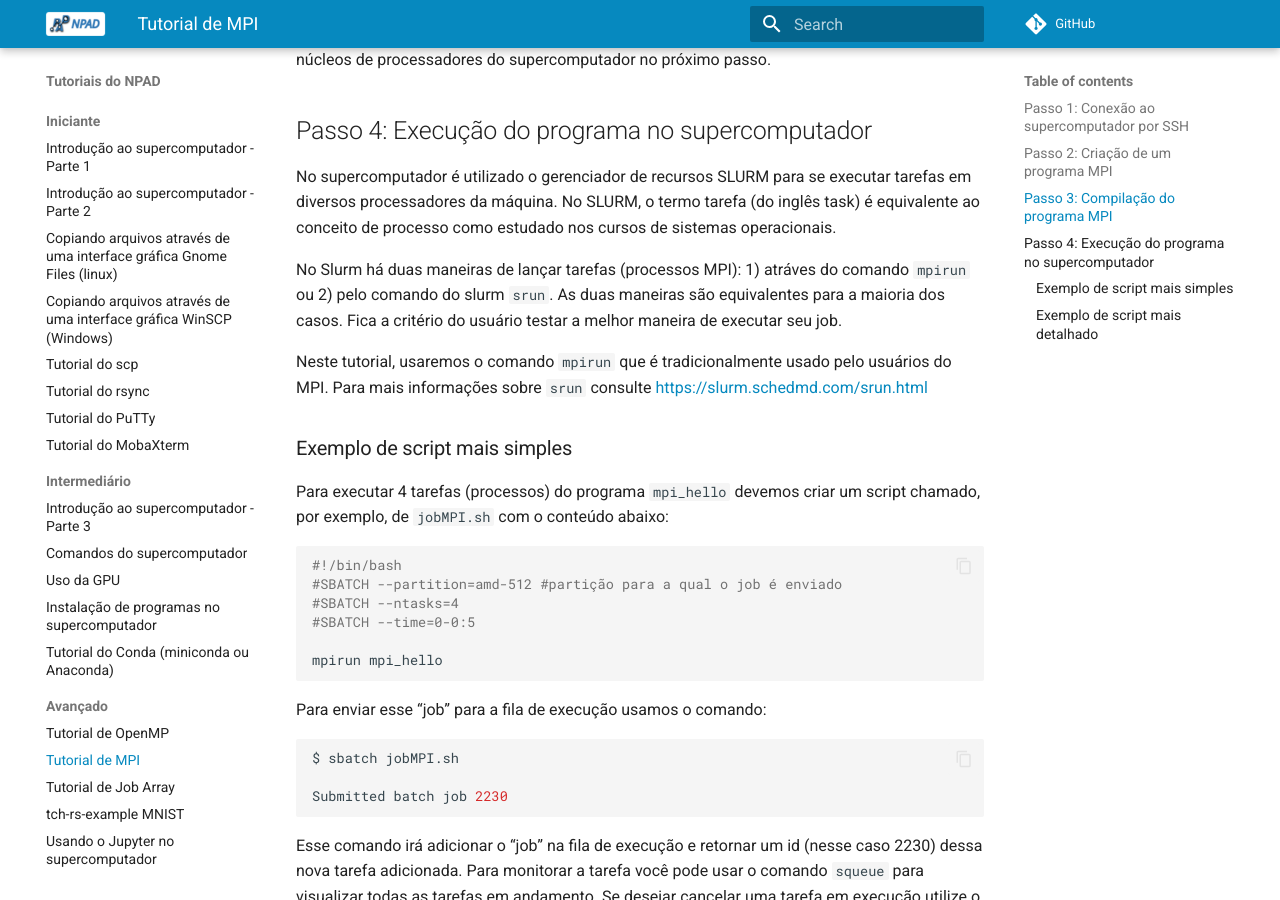
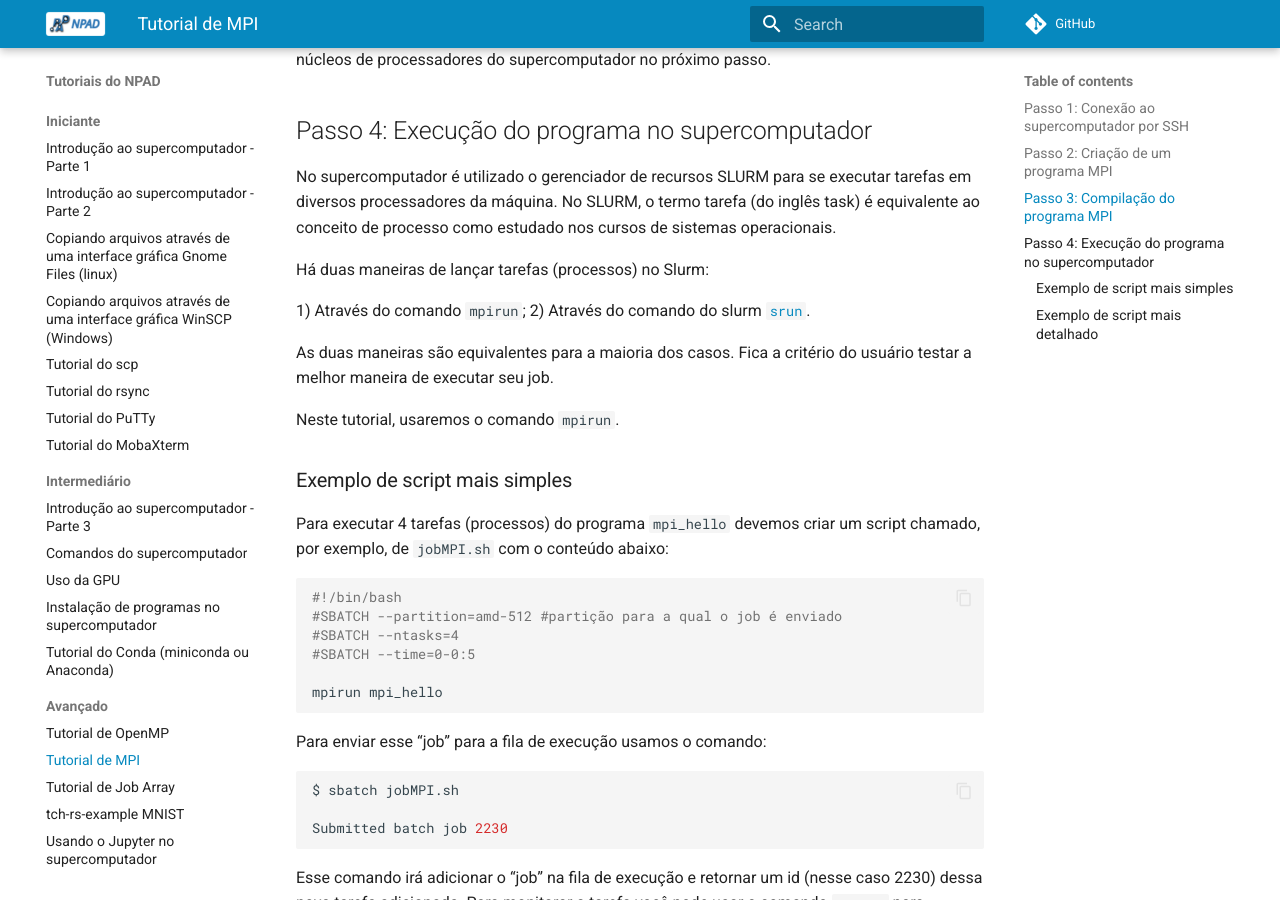
Before and after one commit to NPAD-UFRN/Tutorials, an MkDocs documentation site: the page built from docs/advanced/mpi_tutorial.md, in a window 1280 px wide and 900 px high, scrolled down 2568 px. Built offline with MkDocs 1.6.1 and Material for MkDocs 9.7.7, drawn with Linux system fonts in a browser that asks for light colours; comment, search, counter and statistics services are not loaded.

Commit message:
Update mpi_tutorial.md

```diff
--- a/docs/advanced/mpi_tutorial.md
+++ b/docs/advanced/mpi_tutorial.md
@@ -84,9 +84,14 @@ A compilação gerou com sucesso o arquivo binário `mpi_hello` que será execut
 
 No supercomputador é utilizado o gerenciador de recursos SLURM para se executar tarefas em diversos processadores da máquina. No SLURM, o termo tarefa (do inglês task) é equivalente ao conceito de processo como estudado nos cursos de sistemas operacionais.
 
-No Slurm há duas maneiras de lançar tarefas (processos MPI): 1) atráves do comando `mpirun` ou 2) pelo comando do slurm `srun`. As duas maneiras são equivalentes para a maioria dos casos. Fica a critério do usuário testar a melhor maneira de executar seu job.
+Há duas maneiras de lançar tarefas (processos) no Slurm:
 
-Neste tutorial, usaremos o comando `mpirun` que é tradicionalmente usado pelo usuários do MPI. Para mais informações sobre `srun` consulte  <https://slurm.schedmd.com/srun.html>
+1) Através do comando `mpirun`;
+2) Através do comando do slurm [`srun`](https://slurm.schedmd.com/srun.html).
+
+As duas maneiras são equivalentes para a maioria dos casos. Fica a critério do usuário testar a melhor maneira de executar seu job.
+
+Neste tutorial, usaremos o comando `mpirun`.
 
 ### Exemplo de script mais simples
 
```
